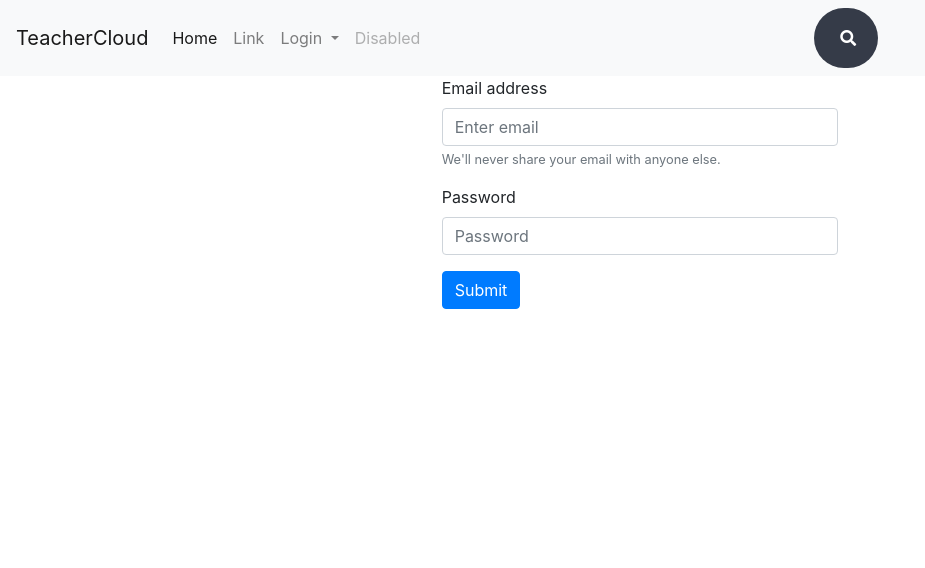
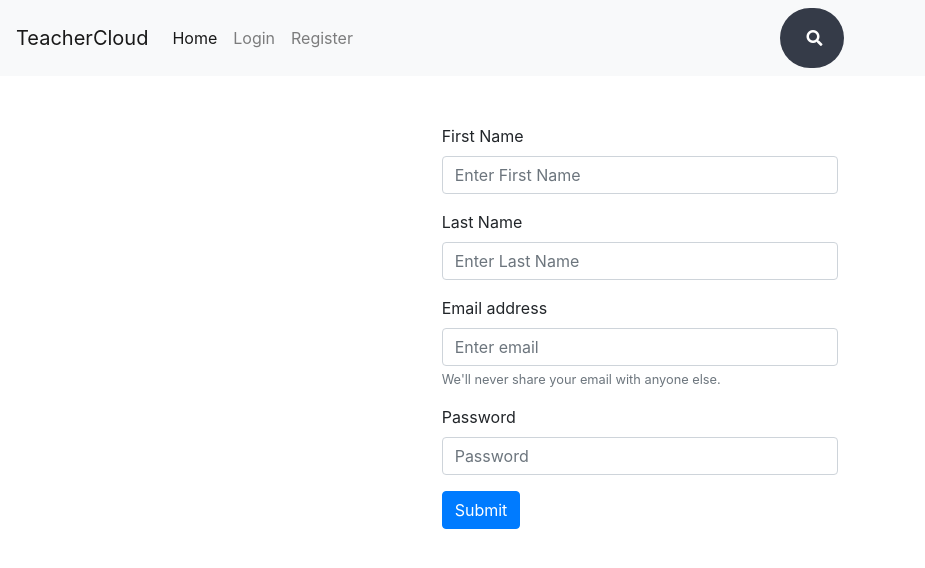
Before and after one commit to PetrMitsel/DatabaseWebsiteProject, a Flask app: page /register in a window 1280 px wide. Shown: the top 568 px of the page, without its empty margins (0-925 px from the left). Run offline with Flask 2, Linux system fonts and the light colour scheme; some libraries are stand-ins or nearby versions.

Commit message:
Removed unnecessary drop down menu and added login and register button. Added space between navbar and block content.

```diff
--- a/templates/index.html
+++ b/templates/index.html
@@ -38,21 +38,10 @@
             <a class="nav-link" href="{{ url_for('home') }}">Home </a>
           </li>
           <li class="nav-item">
-            <a class="nav-link" href="#">Link</a>
-          </li>
-          <li class="nav-item dropdown">
-            <a class="nav-link dropdown-toggle" href="#" id="navbarDropdown" role="button" data-toggle="dropdown" aria-haspopup="true" aria-expanded="false">
-              Login
-            </a>
-            <div class="dropdown-menu" aria-labelledby="navbarDropdown">
-              <a class="dropdown-item" href="{{ url_for('register') }}">Register</a>
-              <a class="dropdown-item" href="{{ url_for('login') }}">Login</a>
-              <div class="dropdown-divider"></div>
-              <a class="dropdown-item" href="#">Something else here</a>
-            </div>
+            <a class="nav-link" href="{{ url_for('login') }}">Login</a>
           </li>
           <li class="nav-item">
-            <a class="nav-link disabled" href="#">Disabled</a>
+            <a class="nav-link" href="{{ url_for('register') }}">Register</a>
           </li>
         </ul>
         <!-- Search Bar-->
@@ -67,7 +56,8 @@
       </div>
     </nav>
 
-
+<br>
+<br>
 
     {%block content%}
     {%endblock content%}
--- a/templates/register.html
+++ b/templates/register.html
@@ -3,6 +3,18 @@
 {%block content%}
 
 <form>
+    <div class="form-group">
+        <div class="col-lg-4 offset-lg-4">
+            <label for="exampleFirstName">First Name</label>
+            <input type="firstName" class="form-control" id="exampleFirstName" placeholder="Enter First Name">
+        </div>
+    </div>
+    <div class="form-group">
+        <div class="col-lg-4 offset-lg-4">
+            <label for="exampleLastName">Last Name</label>
+            <input type="LastName" class="form-control" id="exampleLastName" placeholder="Enter Last Name">
+        </div>
+    </div>
     <div class="form-group">
         <div class="col-lg-4 offset-lg-4">
             <label for="exampleInputEmail1">Email address</label>
```
